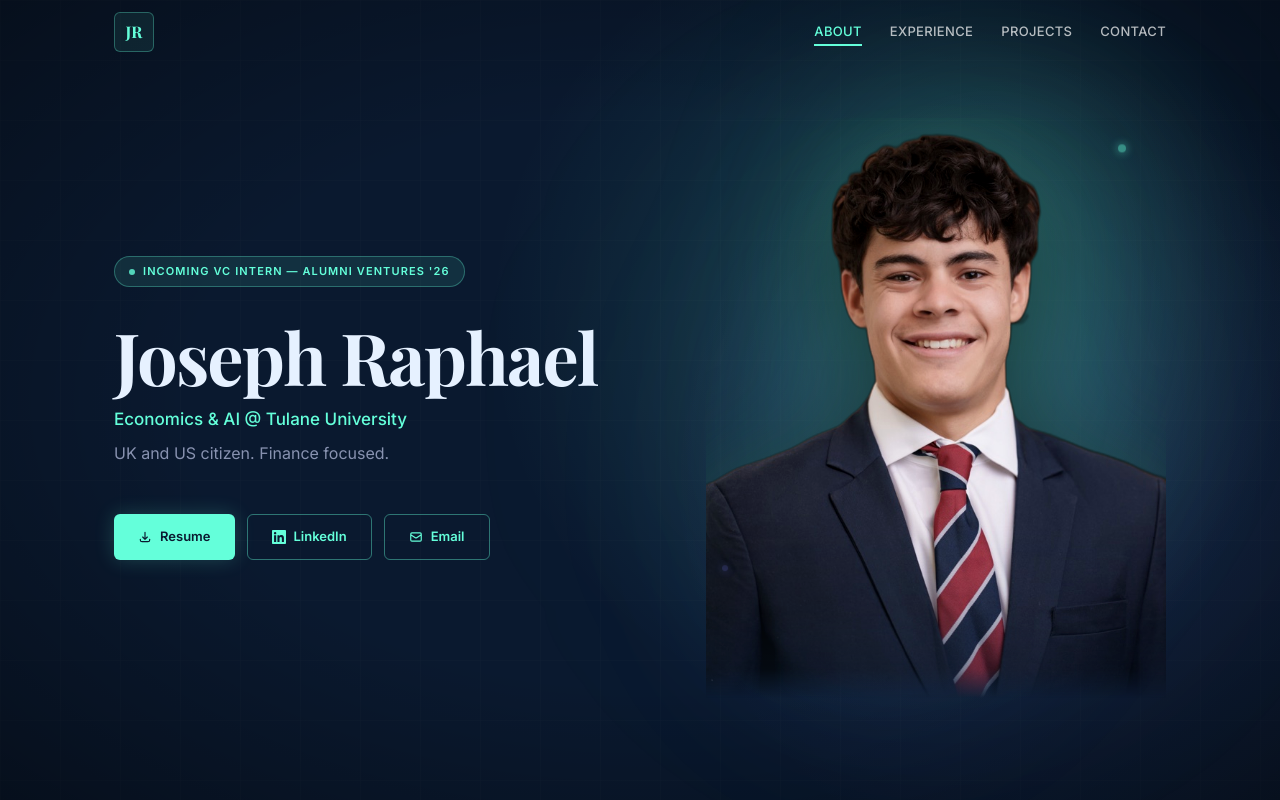
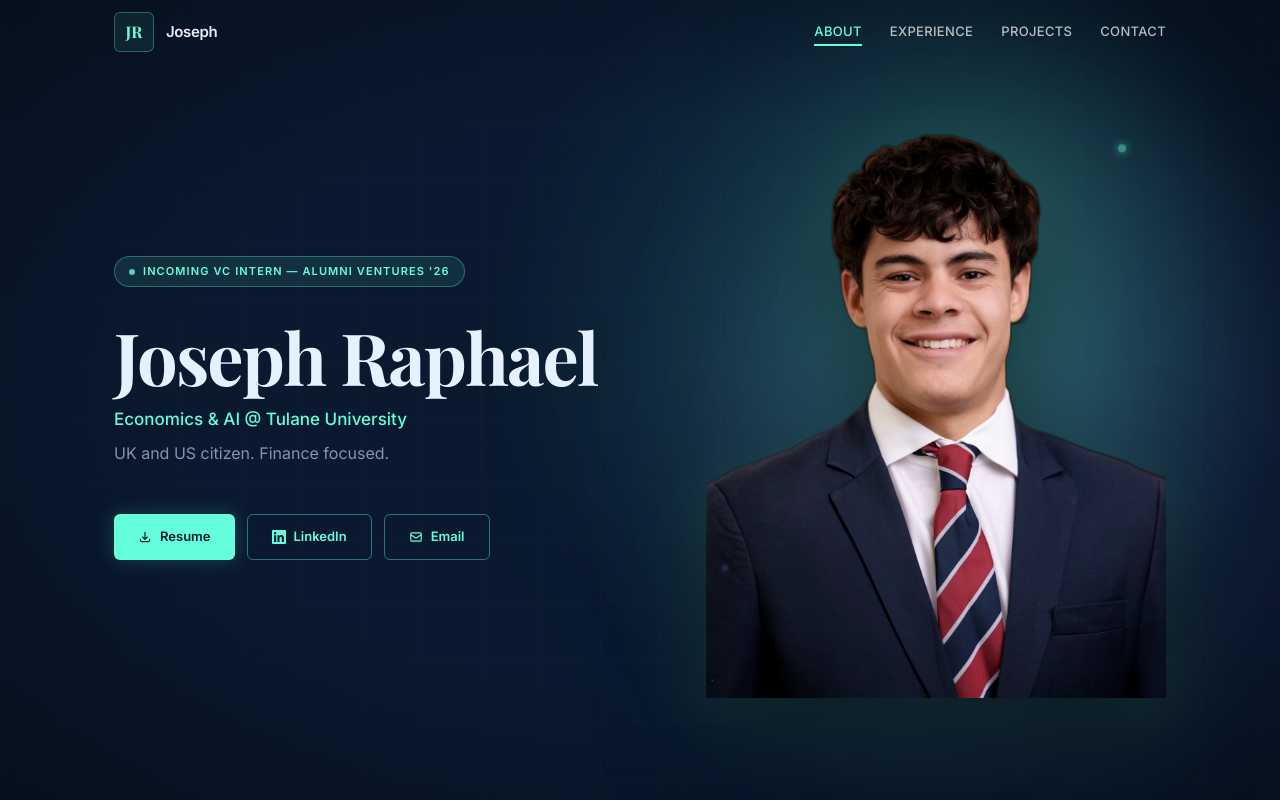
Before and after one commit to raphers99/Personal-Website, a Next.js app: page / in a window 1280 px wide. Shown: the top 800 px of the page. Built offline with nearby package versions, Linux system fonts and the light colour scheme.

Commit message:
Match reference design: bring back Joseph in navbar, remove heavy mask on headshot for sharp vibrant look

```diff
--- a/components/Hero.tsx
+++ b/components/Hero.tsx
@@ -215,11 +215,7 @@ export default function Hero() {
               className="relative w-[300px] h-[390px] sm:w-[460px] sm:h-[580px]"
               style={{
                 filter:
-                  'drop-shadow(0 25px 50px rgba(0,0,0,0.7)) drop-shadow(0 10px 25px rgba(100,255,218,0.2)) drop-shadow(0 0 60px rgba(100,255,218,0.1))',
-                maskImage:
-                  'linear-gradient(to bottom, black 70%, rgba(0,0,0,0.92) 85%, rgba(0,0,0,0.7) 95%, transparent 100%)',
-                WebkitMaskImage:
-                  'linear-gradient(to bottom, black 70%, rgba(0,0,0,0.92) 85%, rgba(0,0,0,0.7) 95%, transparent 100%)',
+                  'drop-shadow(0 25px 50px rgba(0,0,0,0.7)) drop-shadow(0 10px 25px rgba(100,255,218,0.18))',
               }}
             >
               <Image
@@ -229,7 +225,7 @@ export default function Hero() {
                 height={580}
                 className="w-full h-full object-contain object-bottom"
                 style={{
-                  filter: 'contrast(1.05) saturate(1.05)',
+                  filter: 'contrast(1.08) saturate(1.1) brightness(1.02)',
                 }}
                 priority
               />
--- a/components/Navbar.tsx
+++ b/components/Navbar.tsx
@@ -61,6 +61,9 @@ export default function Navbar() {
       <div className="max-w-container mx-auto px-6 h-16 flex items-center justify-between">
         <div className="flex items-center gap-3">
           <Logo />
+          <span className="font-semibold text-[15px] tracking-tight hidden sm:block" style={{ color: '#E6F1FF' }}>
+            Joseph
+          </span>
         </div>
 
         {/* Desktop Nav */}
```
